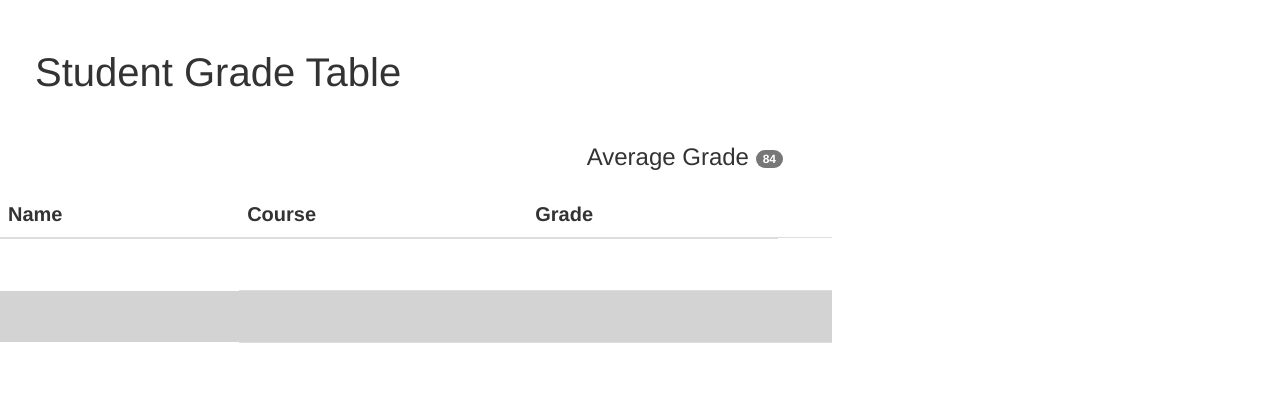
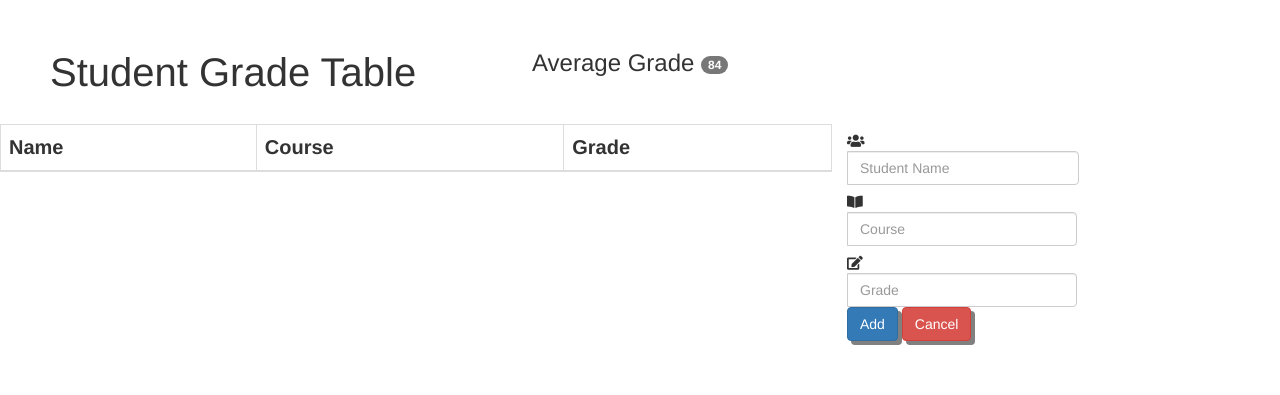
Before and after one commit to mason-keiser/student-grade-table, a plain HTML site: page index.html in a window 1280 px wide. Drawn offline with nearby package versions, Linux system fonts and the light colour scheme; no server answers.

Commit message:
v1 of add-a-grade

```diff
--- a/Components/app.js
+++ b/Components/app.js
@@ -4,6 +4,10 @@ class App {
         this.handleGetGradesError = this.handleGetGradesError.bind(this);
         this.handleGetGradesSuccess = this.handleGetGradesSuccess.bind(this);
         this.pageHeader = pageHeader;
+        this.createGrade = this.createGrade.bind(this);
+        this.handleCreateGradeError = this.handleCreateGradeError.bind(this);
+        this.handleCreateGradeSuccess = this.handleCreateGradeSuccess.bind(this);
+        this.gradeForm = this.gradeForm;
     }
     handleGetGradesError(error) {
         console.error(error);
@@ -29,5 +33,26 @@ class App {
     }
     start() {
         this.getGrades();
+        this.gradeForm.onSubmit(this.createGrade);
+    }
+    createGrade(name,course,grade) {
+        $.ajax({
+            method: "POST",
+            url:"https://sgt.lfzprototypes.com/api/grades",
+            data: {
+                "name": name,
+                "course": course,
+                "grade": grade,
+            },
+            headers: {"X-Access-Token": "KvOOyLVu"},
+            success: this.handleCreateGradeSuccess,
+            error: this.handleCreateGradeError,
+        })
+    }
+    handleCreateGradeError(error) {
+        console.log(error);
+    }
+    handleCreateGradeSuccess() {
+        this.getGrades();
     }
 }
--- a/index.html
+++ b/index.html
@@ -5,48 +5,51 @@
     <meta name="viewport" content="width=device-width, initial-scale=1.0">
     <title>Student Grade Table</title>
     <link rel="stylesheet" href="https://maxcdn.bootstrapcdn.com/bootstrap/3.4.1/css/bootstrap.min.css">
+    <link rel="stylesheet" href="https://cdnjs.cloudflare.com/ajax/libs/font-awesome/5.13.0/css/all.min.css">
     <link rel="stylesheet" href="style.css">
 </head>
 <body>
     <header>
         <div class="Container">
             <div class="row">
-                <div class="col-8">
+                <div class="col-sm-8">
                     <h1>Student Grade Table</h1>
                 </div>
-                <div class="col-4 avgGrade">
+                <div class="col-sm-4 avgGrade">
                     <h3>Average Grade <span class="badge badgepill badge-secondary">84</span></h3>
                 </div>
             </div>
         </div>
     </header>
-        <table class="table">
-            <thead class="col tableHead">
+    <table class="table table-striped table-bordered table-hover col-sm-8">
+        <thead class="thead-dark">
             <tr>
                 <th>Name</th>
                 <th>Course</th>
                 <th>Grade</th>
             </tr>
         </thead>
-            <tbody class=" tableBody">
-                <tr class="row">
-                    <td></td>
-                    <td></td>
-                    <td></td>
-                </tr>
-                <tr class="row">
-                    <td></td>
-                    <td></td>
-                    <td></td>
-                </tr>
-                <tr class="row">
-                    <td></td>
-                    <td></td>
-                    <td></td>
-                </tr>
-            </tbody>
+        <tbody></tbody>
         </table>
+        <form class="col-sm-4">
+            <div class="input-group mb-3">
+                <i class="fas fa-users"></i>
+                <input type="text" class="form-control" id="name" name="name" placeholder="Student Name">
+            </div>
+            <div class="input-group mb-3">
+                <i class="fas fa-book-open"></i>
+                <input type="text" class="form-control" id="course" name="course" placeholder="Course">
+            </div>
+            <div class="input-group mb-3">
+                <i class="fas fa-edit"></i>
+                <input type="text" class="form-control" id="grade" name="grade" placeholder="Grade">
+            </div>
+            <div class="form-group">
+                <button class="btn btn-primary offset-6" type="submit" value="Input">Add</button>
+                <button class="btn btn-danger" type="reset" value="Reset">Cancel</button>
+            </div>
 
+        </form>
 
     <script src="https://cdnjs.cloudflare.com/ajax/libs/jquery/3.5.1/jquery.js"></script>
     <script src="Components/grade-table.js"></script>
--- a/main.js
+++ b/main.js
@@ -1,10 +1,13 @@
 var tableElement = document.querySelector('table');
 var header = document.querySelector('header');
+var form = document.querySelector('form');
 
 var pageHeader = new PageHeader(header);
 
 var newGradeTable = new GradeTable(tableElement);
 
-var application = new App(newGradeTable, pageHeader);
+var gradeForm = new GradeForm(form);
+
+var application = new App(newGradeTable, pageHeader, gradeForm);
 
     application.start();
--- a/style.css
+++ b/style.css
@@ -29,3 +29,11 @@ h1 {
 .row {
     margin-top: 30px;
 }
+button {
+    padding-top: 1rem;
+    box-shadow: 4px 4px grey;
+}
+.fas {
+    padding-right: 7px;
+    padding-top: 10px;
+}
```
Also changed, not shown: Components/grade-form.js (added, +22 -0 lines). Lines whose indentation alone changed are shown as unchanged.
